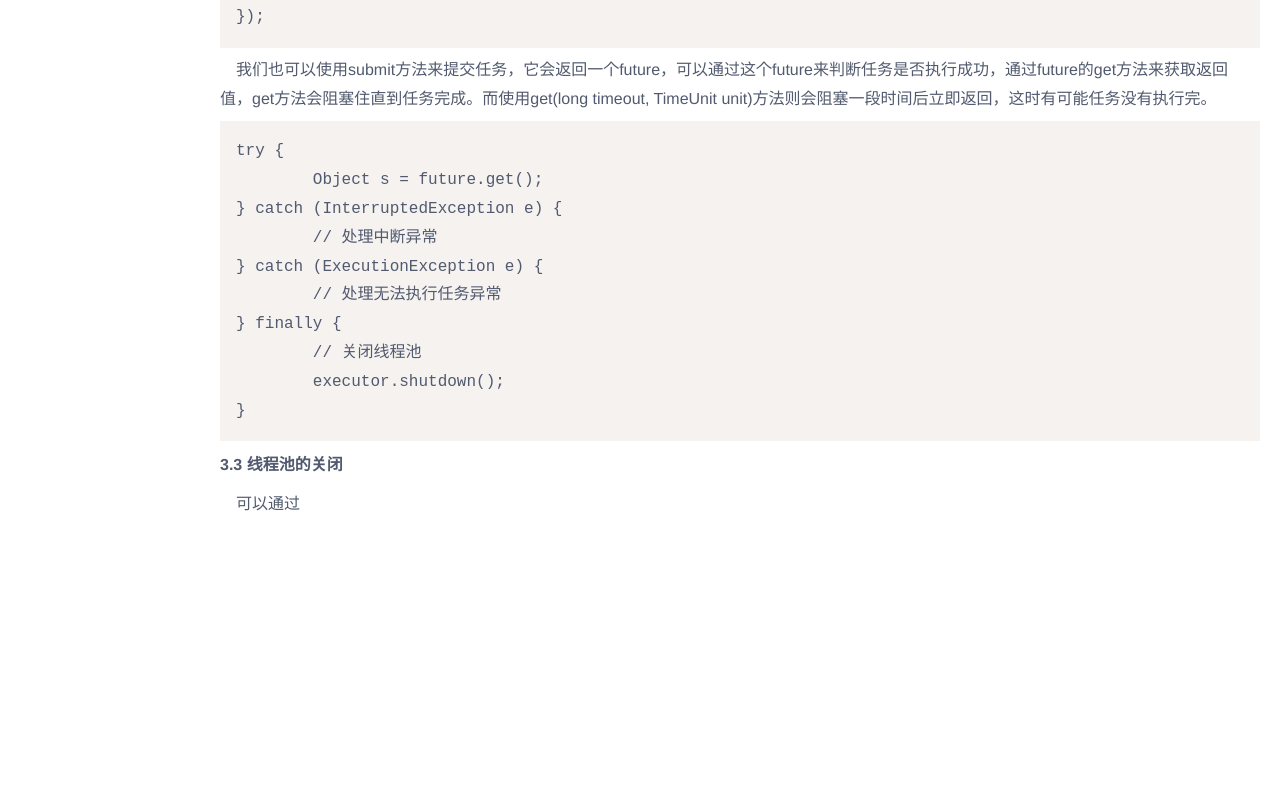
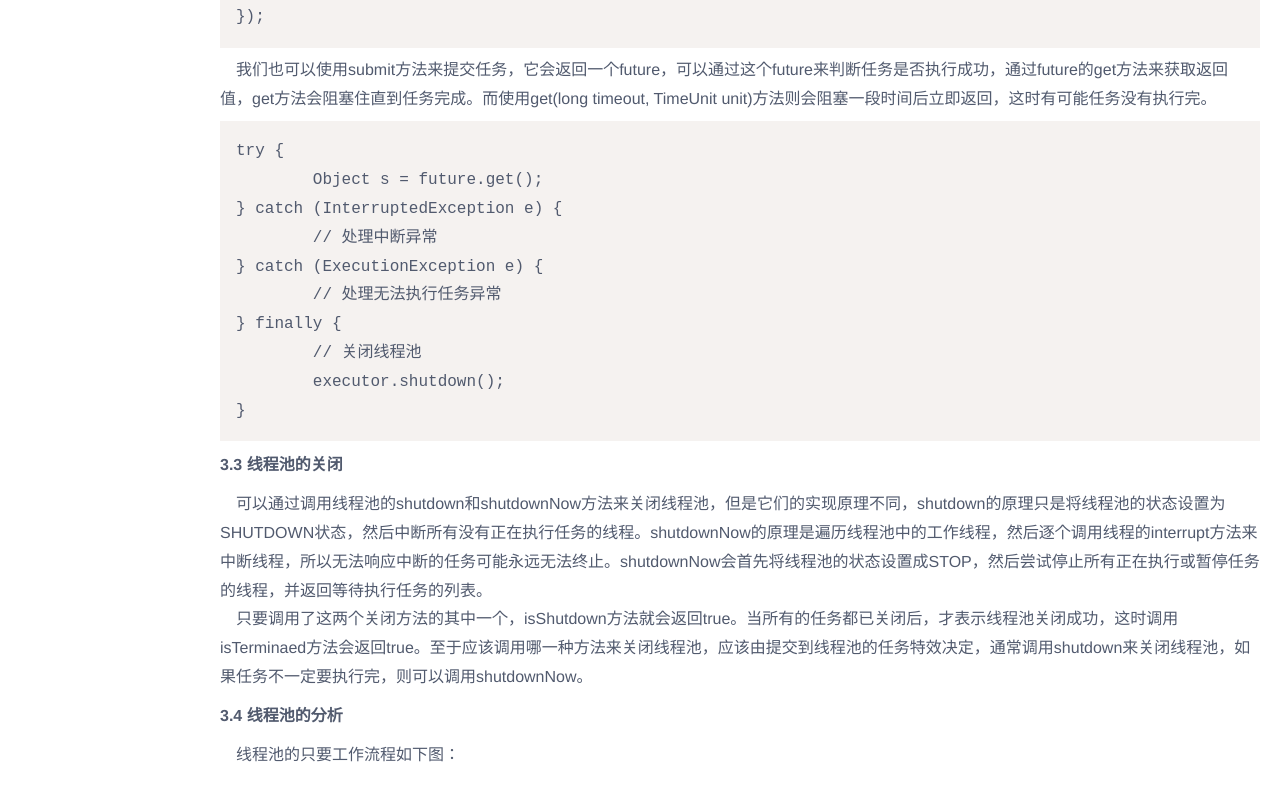
Before and after one commit to lixaviers/suyan-ms, a Vue app: page /#/thread in a window 1280 px wide. Shown: the part 1846-2646 px from the top of the page. Before the commit the page ends 2615 px from the top, so only its background shows below. Built offline with nearby package versions, Linux system fonts and the light colour scheme.

Commit message:
feat:page

```diff
--- a/src/views/page/thread.vue
+++ b/src/views/page/thread.vue
@@ -64,9 +64,10 @@ BlockingQueue&lt;Runnable&gt; workQueue, ThreadFactory threadFactory, RejectedEx
 	executor.shutdown();
 }</code></pre>
 <h4>3.3 线程池的关闭</h4>
-<p>可以通过</p>
-<p>&nbsp;</p>
-<p>&nbsp;</p>
+<p>可以通过调用线程池的shutdown和shutdownNow方法来关闭线程池，但是它们的实现原理不同，shutdown的原理只是将线程池的状态设置为SHUTDOWN状态，然后中断所有没有正在执行任务的线程。shutdownNow的原理是遍历线程池中的工作线程，然后逐个调用线程的interrupt方法来中断线程，所以无法响应中断的任务可能永远无法终止。shutdownNow会首先将线程池的状态设置成STOP，然后尝试停止所有正在执行或暂停任务的线程，并返回等待执行任务的列表。</p>
+<p>只要调用了这两个关闭方法的其中一个，isShutdown方法就会返回true。当所有的任务都已关闭后，才表示线程池关闭成功，这时调用isTerminaed方法会返回true。至于应该调用哪一种方法来关闭线程池，应该由提交到线程池的任务特效决定，通常调用shutdown来关闭线程池，如果任务不一定要执行完，则可以调用shutdownNow。</p>
+<h4>3.4 线程池的分析</h4>
+<p>线程池的只要工作流程如下图：</p>
 <p>&nbsp;</p>
 <p>&nbsp;</p>
 <p>&nbsp;</p>
```
Also changed, not shown: src/assets/20210303-112159.jpg (added).
